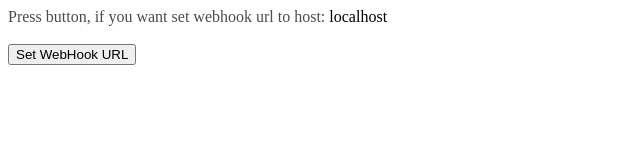
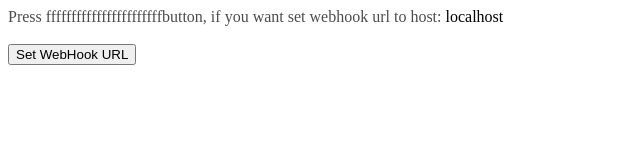
Before and after one commit to 7go7/telegram-gpt, a plain HTML site: page index.html in a window 1280 px wide. Shown: the whole page, without its empty margins (0-640 px from the left). Drawn offline with Linux system fonts and the light colour scheme.

Commit message:
Update index.html

```diff
--- a/index.html
+++ b/index.html
@@ -8,7 +8,7 @@
 </head>
 <body>
 <form name="webhook" action="/api/setWebhook.mjs" method="post">
-    <span style="opacity: .7;">Press button, if you want set webhook url to host:</span>
+    <span style="opacity: .7;">Press fffffffffffffffffffffffbutton, if you want set webhook url to host:</span>
     <output id="host">localhost</output>
     <br><br>
     <button type="submit">Set WebHook URL</button>
```
